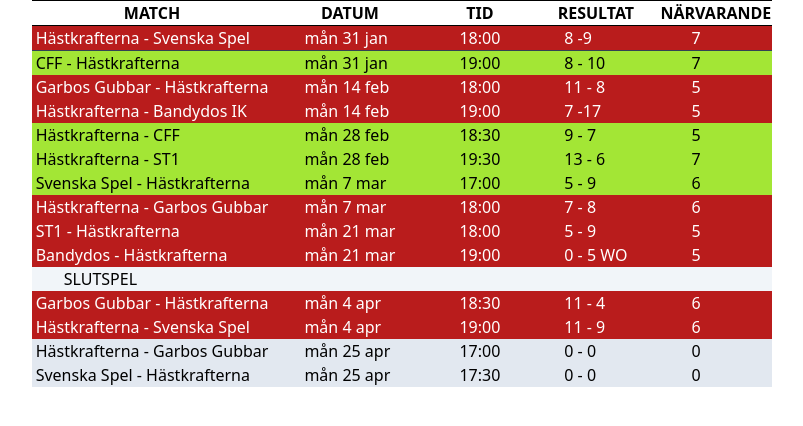
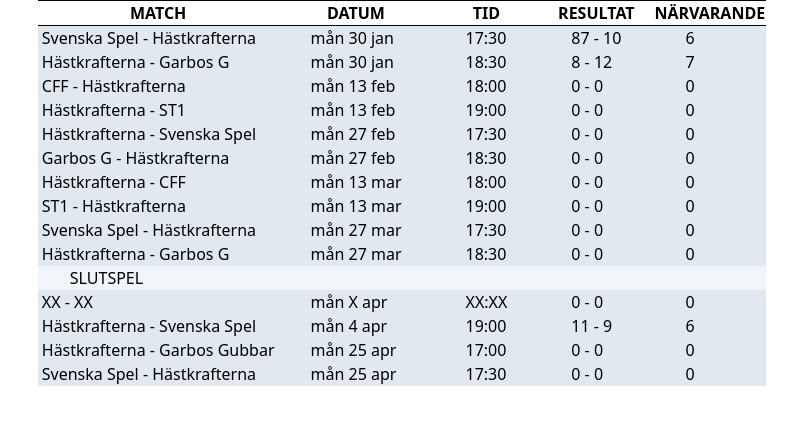
Before and after one commit to andreashogvall/andreashogvall.github.io, a Jekyll site: the page resultat.htm, which Jekyll copies as it is, in a window 1280 px wide. Shown: the top 426 px of the page, without its empty margins (238-1041 px from the left). Built offline with Jekyll 4.4.1, drawn with Linux system fonts in a browser that asks for light colours; nearby versions of some CDN libraries.

Commit message:
Add files via upload

```diff
--- a/resultat.htm
+++ b/resultat.htm
@@ -31,174 +31,174 @@
         </tr>
       </thead>
       <tbody>
-        <tr class="border-b border-slate-700 bg-red-700 text-white">
+        <tr class="bg-slate-200">
           <td class="px-1">
-            Hästkrafterna - Svenska Spel
+            Svenska Spel - Hästkrafterna
           </td>
           <td class="px-8">
-            mån 31 jan
+            mån 30 jan
+          </td>
+          <td class="px-8">
+            17:30
+          </td>
+          <td class="px-8">
+            87 - 10
+          </td>
+          <td class="px-8">
+            6
+          </td>
+        </tr>
+        <tr class="bg-slate-200">
+          <td class="px-1">
+            Hästkrafterna - Garbos G
+          </td>
+          <td class="px-8">
+            mån 30 jan
+          </td>
+          <td class="px-8">
+            18:30
+          </td>
+          <td class="px-8">
+            8 - 12
+          </td>
+          <td class="px-8">
+            7
+          </td>
+        </tr>
+        <tr class="bg-slate-200">
+          <td class="px-1">
+            CFF - Hästkrafterna
+          </td>
+          <td class="px-8">
+            mån 13 feb
           </td>
           <td class="px-8">
             18:00
           </td>
           <td class="px-8">
-            8 -9
+            0 - 0
           </td>
           <td class="px-8">
-            7
+            0
           </td>
         </tr>
-        <tr class="bg-lime-400">
+        <tr class="bg-slate-200">
           <td class="px-1">
-            CFF - Hästkrafterna
+            Hästkrafterna - ST1
           </td>
           <td class="px-8">
-            mån 31 jan
+            mån 13 feb
           </td>
           <td class="px-8">
             19:00
           </td>
           <td class="px-8">
-            8 - 10
+            0 - 0
           </td>
           <td class="px-8">
-            7
+            0
           </td>
         </tr>
-        <tr class="bg-red-700 text-white">
+        <tr class="bg-slate-200">
           <td class="px-1">
-            Garbos Gubbar - Hästkrafterna
+            Hästkrafterna - Svenska Spel
           </td>
           <td class="px-8">
-            mån 14 feb
+            mån 27 feb
+          </td>
+          <td class="px-8">
+            17:30
+          </td>
+          <td class="px-8">
+            0 - 0
+          </td>
+          <td class="px-8">
+            0
+          </td>
+        </tr>
+        <tr class="bg-slate-200">
+          <td class="px-1">
+            Garbos G - Hästkrafterna
+          </td>
+          <td class="px-8">
+            mån 27 feb
+          </td>
+          <td class="px-8">
+            18:30
+          </td>
+          <td class="px-8">
+            0 - 0
+          </td>
+          <td class="px-8">
+            0
+          </td>
+        </tr>
+        <tr class="bg-slate-200">
+          <td class="px-1">
+            Hästkrafterna - CFF
+          </td>
+          <td class="px-8">
+            mån 13 mar
           </td>
           <td class="px-8">
             18:00
           </td>
           <td class="px-8">
-            11 - 8
+            0 - 0
           </td>
           <td class="px-8">
-            5
+            0
           </td>
         </tr>
-        <tr class="bg-red-700 text-white">
+        <tr class="bg-slate-200">
           <td class="px-1">
-            Hästkrafterna - Bandydos IK
+            ST1 - Hästkrafterna
           </td>
           <td class="px-8">
-            mån 14 feb
+            mån 13 mar
           </td>
           <td class="px-8">
             19:00
           </td>
           <td class="px-8">
-            7 -17
+            0 - 0
           </td>
           <td class="px-8">
-            5
+            0
           </td>
         </tr>
-        <tr class="bg-lime-400">
+        <tr class="bg-slate-200">
           <td class="px-1">
-            Hästkrafterna - CFF
+            Svenska Spel - Hästkrafterna
           </td>
           <td class="px-8">
-            mån 28 feb
+            mån 27 mar
+          </td>
+          <td class="px-8">
+            17:30
+          </td>
+          <td class="px-8">
+            0 - 0
+          </td>
+          <td class="px-8">
+            0
+          </td>
+        </tr>
+        <tr class="bg-slate-200">
+          <td class="px-1">
+            Hästkrafterna - Garbos G
+          </td>
+          <td class="px-8">
+            mån 27 mar
           </td>
           <td class="px-8">
             18:30
           </td>
           <td class="px-8">
-            9 - 7
+            0 - 0
           </td>
           <td class="px-8">
-            5
-          </td>
-        </tr>
-        <tr class="bg-lime-400">
-          <td class="px-1">
-            Hästkrafterna - ST1
-          </td>
-          <td class="px-8">
-            mån 28 feb
-          </td>
-          <td class="px-8">
-            19:30
-          </td>
-          <td class="px-8">
-            13 - 6
-          </td>
-          <td class="px-8">
-            7
-          </td>
-        </tr>
-        <tr class="bg-lime-400">
-          <td class="px-1">
-            Svenska Spel - Hästkrafterna
-          </td>
-          <td class="px-8">
-            mån 7 mar
-          </td>
-          <td class="px-8">
-            17:00
-          </td>
-          <td class="px-8">
-            5 - 9
-          </td>
-          <td class="px-8">
-            6
-          </td>
-        </tr>
-        <tr class="bg-red-700 text-white">
-          <td class="px-1">
-            Hästkrafterna - Garbos Gubbar
-          </td>
-          <td class="px-8">
-            mån 7 mar
-          </td>
-          <td class="px-8">
-            18:00
-          </td>
-          <td class="px-8">
-            7 - 8
-          </td>
-          <td class="px-8">
-            6
-          </td>
-        </tr>
-        <tr class="bg-red-700 text-white">
-          <td class="px-1">
-            ST1 - Hästkrafterna
-          </td>
-          <td class="px-8">
-            mån 21 mar
-          </td>
-          <td class="px-8">
-            18:00
-          </td>
-          <td class="px-8">
-            5 - 9
-          </td>
-          <td class="px-8">
-            5
-          </td>
-        </tr>
-        <tr class="bg-red-700 text-white">
-          <td class="px-1">
-            Bandydos - Hästkrafterna
-          </td>
-          <td class="px-8">
-            mån 21 mar
-          </td>
-          <td class="px-8">
-            19:00
-          </td>
-          <td class="px-8">
-            0 - 5 WO
-          </td>
-          <td class="px-8">
-            5
+            0
           </td>
         </tr>
         <tr class="bg-slate-100">
@@ -206,24 +206,24 @@
             SLUTSPEL
           </td>
         </tr>
-        <tr class="bg-red-700 text-white">
+        <tr class="bg-slate-200">
           <td class="px-1">
-            Garbos Gubbar - Hästkrafterna
+            XX - XX
           </td>
           <td class="px-8">
-            mån 4 apr
+            mån X apr
           </td>
           <td class="px-8">
-            18:30
+            XX:XX
           </td>
           <td class="px-8">
-            11 - 4
+            0 - 0
           </td>
           <td class="px-8">
-            6
+            0
           </td>
         </tr>
-        <tr class="bg-red-700 text-white">
+        <tr class="bg-slate-200">
           <td class="px-1">
             Hästkrafterna - Svenska Spel
           </td>
--- a/spelprogram.html
+++ b/spelprogram.html
@@ -4,7 +4,7 @@
 description: "Innebandykorpen"
 ---
 <div class="mx-auto md:w-3/4 bg-gray-100">
-<p class="md:text-xl font-semibold">SPELPROGRAM INNEBANDY, 4 - MANNA VÅREN 2022.</p>
+<p class="md:text-xl font-semibold">SPELPROGRAM INNEBANDY, 4 - MANNA VÅREN 2023.</p>
 
 <p class="md:text-xl font-semibold">HERRAR / DAMER</p>
 <p class="md:text-xl font-semibold">ALBYSKOLANS GYMNASTIKSAL. HUMBLEGATAN 19 - 21.</p>
@@ -26,7 +26,6 @@
 Herr.Div.1.kl:18.30:SV Spel – Garbos Gubbar<br>
 Herr.Div.1.kl:19.00:Hästkrafterna – ST 1<br>
 Herr.Div.1.kl:19.30:ST 1 - SV Spel<br>
-<br>
 <br>
 
 
@@ -55,7 +54,6 @@
 Herr.Div.1.kl:19.00:ST 1 – CFF<br>
 Herr.Div.1.kl:19.30:Garbos Gubbar – ST 1<br>
 <br>
-<br>
 
 <p class="text-sm md:text-base font-semibold">Måndag 17 apr:</p>
 Herr.Div.1.kl:17.30:Garbos Gubbar - CFF<br>
```
